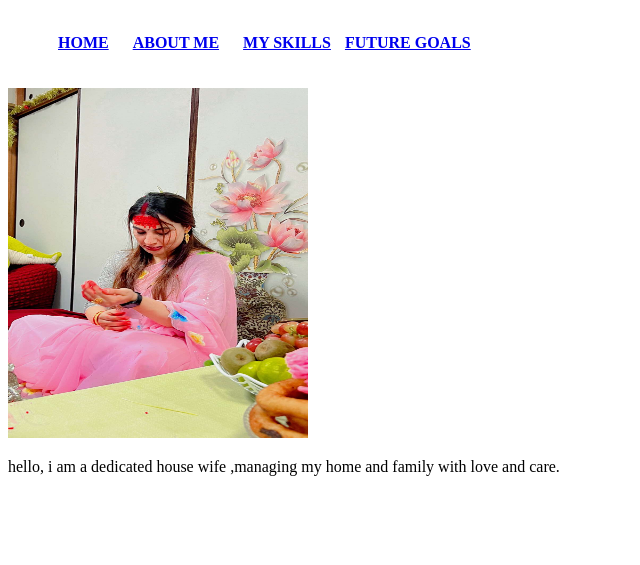
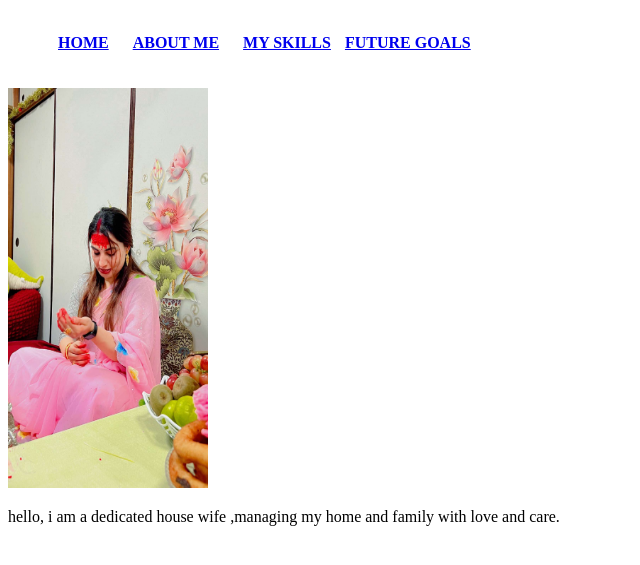
Before and after one commit to sumee551/su-mee, a plain HTML site: page index.html in a window 1280 px wide. Shown: the part 47-612 px from the top of the page, without its empty margins (0-640 px from the left). Drawn offline with Linux system fonts and the light colour scheme.

Commit message:
Update index.html

```diff
--- a/index.html
+++ b/index.html
@@ -18,7 +18,7 @@
 
       <li style="display: inline-block; padding: 10px;"><a href="future goals.html"><b>FUTURE GOALS</b></a></li>
     </ul>
-    <img src="my.jpg" width="300px" height="350px" alt="" />
+    <img src="my.jpg" width="200px" height="400px" alt="" />
     <p>
       hello, i am a dedicated house wife ,managing my home and family with love
       and care.
```
